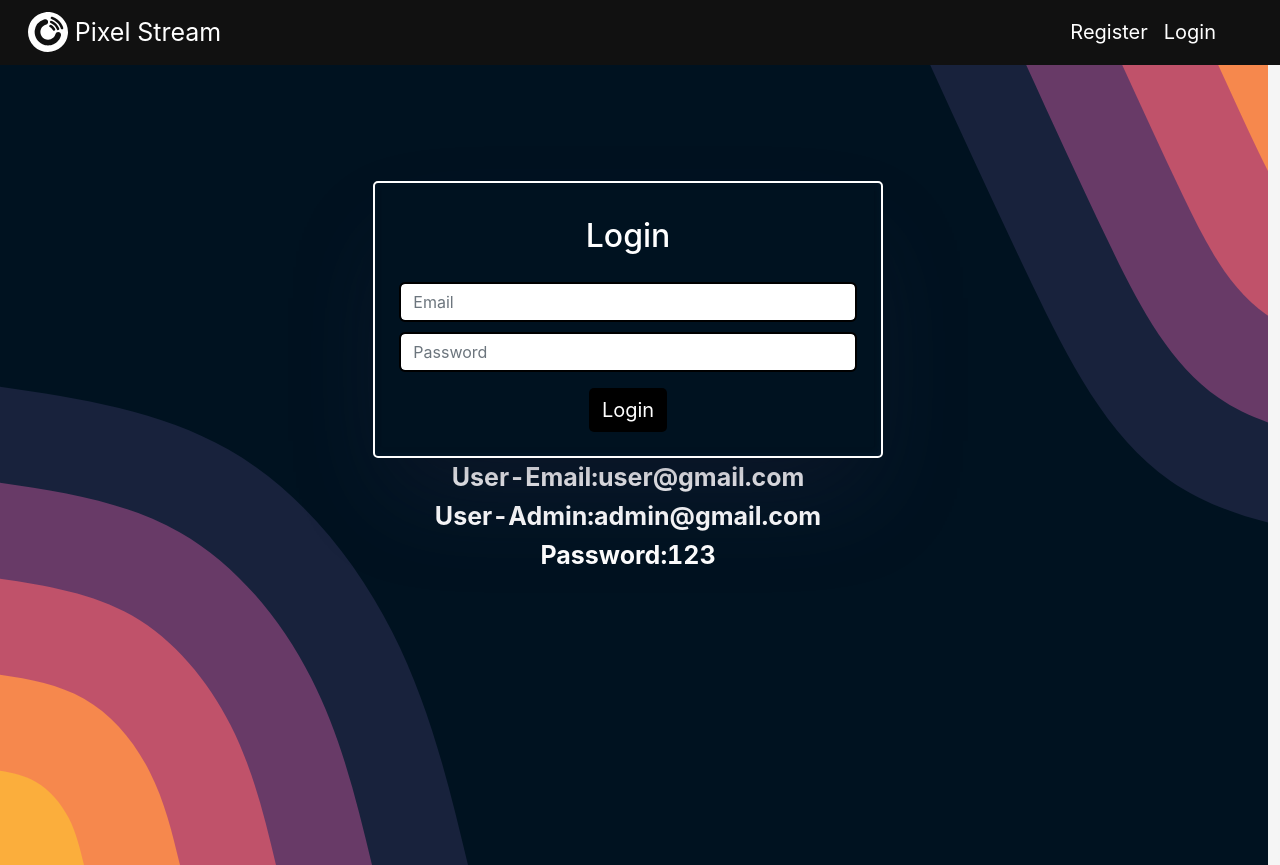
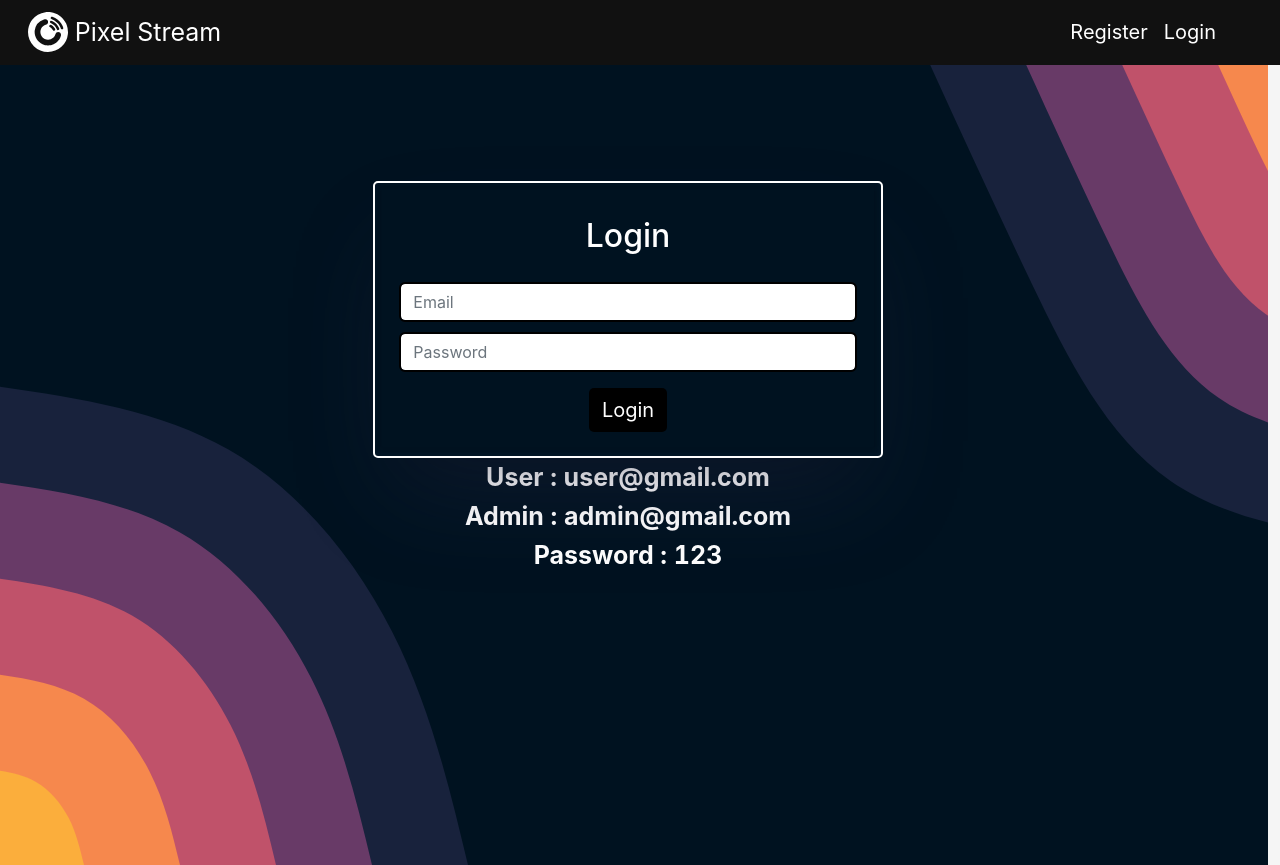
Before and after one commit to Hariprakash-cs/pixel, a React (Create React App) app: page /login in a window 1280 px wide. Built offline with nearby package versions, Linux system fonts and the light colour scheme.

Commit message:
Update Login.js

```diff
--- a/src/screens/Login.js
+++ b/src/screens/Login.js
@@ -50,9 +50,9 @@ function Login() {
 
                     </div>
                     <div className="text-center" >
-                        <span>User-Email:user@gmail.com</span><br />
-                        <span>User-Admin:admin@gmail.com</span><br />
-                        <span>Password:123</span>
+                        <span>{`User : user@gmail.com`}</span><br />
+                        <span>{`Admin : admin@gmail.com`}</span><br />
+                        <span>{`Password : 123`}</span>
                     </div>
                 </div>
             </div>
```
